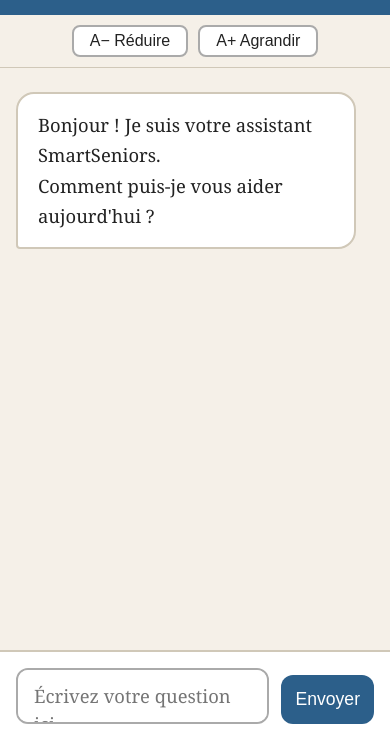
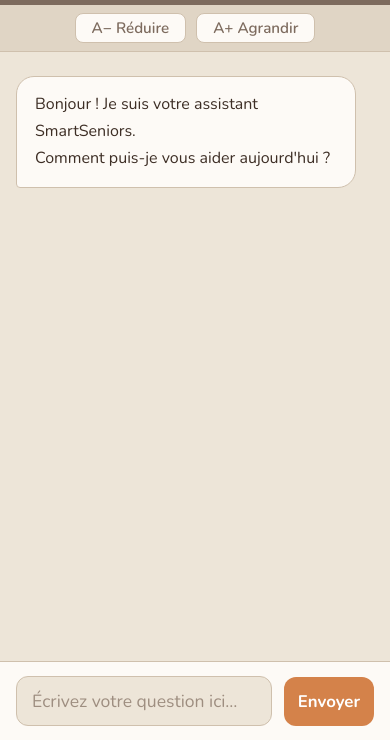
Before and after one commit to gityoni/smartseniors, a plain HTML site: page pages/index.html in a window 390 px wide. Shown: the part 104-844 px from the top of the page. Drawn offline with nearby package versions, Linux system fonts and the light colour scheme.

Commit message:
Enhance layout and styling in index.html
Updated styles and structure in index.html to improve layout and design. Added Google Fonts and modified various CSS properties for better aesthetics.

```diff
--- a/pages/index.html
+++ b/pages/index.html
@@ -4,42 +4,66 @@
   <meta charset="UTF-8" />
   <meta name="viewport" content="width=device-width, initial-scale=1.0" />
   <title>SmartSeniors — Votre assistant</title>
+  <link rel="preconnect" href="https://fonts.googleapis.com" />
+  <link rel="stylesheet" href="https://fonts.googleapis.com/css2?family=Nunito:wght@400;600;700&display=swap" />
+  <script src="https://cdn.jsdelivr.net/npm/marked/marked.min.js"></script>
   <style>
     *, *::before, *::after { box-sizing: border-box; margin: 0; padding: 0; }
+
+    :root {
+      --cream:    #EDE5D8;
+      --cream-dk: #E0D5C5;
+      --brown:    #7D6B5E;
+      --brown-dk: #5E4F45;
+      --copper:   #D4824A;
+      --copper-dk:#B8693A;
+      --white:    #FDFAF6;
+      --border:   #CFC0AD;
+      --text:     #3D2E25;
+    }
+
     body {
-      font-family: Georgia, 'Times New Roman', serif;
-      background: #f5f0e8;
-      color: #222;
+      font-family: 'Nunito', 'Segoe UI', sans-serif;
+      background: var(--cream);
+      color: var(--text);
       display: flex;
       flex-direction: column;
       height: 100dvh;
     }
+
     header {
-      background: #2c5f8a;
+      background: var(--brown);
       color: #fff;
-      padding: 18px 24px;
+      padding: 16px 24px;
       text-align: center;
+      box-shadow: 0 2px 8px rgba(0,0,0,0.15);
     }
-    header h1 { font-size: 1.6rem; letter-spacing: 0.03em; }
-    header p  { font-size: 1rem; opacity: 0.85; margin-top: 4px; }
+    header h1 { font-size: 1.55rem; font-weight: 700; letter-spacing: 0.02em; }
+    header h1 span { color: var(--copper); }
+    header p { font-size: 0.95rem; opacity: 0.8; margin-top: 3px; font-weight: 400; }
+
     #font-controls {
       display: flex;
       justify-content: center;
       gap: 10px;
-      padding: 10px 16px;
-      background: #f5f0e8;
-      border-bottom: 1px solid #d0c8b8;
+      padding: 8px 16px;
+      background: var(--cream-dk);
+      border-bottom: 1px solid var(--border);
     }
     #font-controls button {
-      background: #fff;
-      border: 2px solid #aaa;
+      background: var(--white);
+      border: 1.5px solid var(--border);
       border-radius: 8px;
-      padding: 5px 16px;
+      padding: 4px 16px;
       cursor: pointer;
-      font-size: 1rem;
-      color: #222;
+      font-family: inherit;
+      font-size: 0.95rem;
+      color: var(--brown);
+      font-weight: 600;
+      transition: border-color 0.2s, color 0.2s;
     }
-    #font-controls button:hover { border-color: #2c5f8a; color: #2c5f8a; }
+    #font-controls button:hover { border-color: var(--copper); color: var(--copper); }
+
     #chat-box {
       flex: 1;
       overflow-y: auto;
@@ -48,40 +72,48 @@
       flex-direction: column;
       gap: 16px;
     }
+
     .bubble {
-      max-width: 80%;
-      padding: 16px 20px;
+      max-width: 78%;
+      padding: 14px 18px;
       border-radius: 18px;
-      font-size: 1.15rem;
-      line-height: 1.65;
-      white-space: pre-wrap;
+      font-size: 1.1rem;
+      line-height: 1.7;
     }
     .bubble.user {
       align-self: flex-end;
-      background: #2c5f8a;
+      background: var(--copper);
       color: #fff;
       border-bottom-right-radius: 4px;
+      font-weight: 600;
     }
     .bubble.assistant {
       align-self: flex-start;
-      background: #fff;
-      border: 2px solid #d0c8b8;
+      background: var(--white);
+      border: 1.5px solid var(--border);
       border-bottom-left-radius: 4px;
     }
-    .typing {
-      align-self: flex-start;
-      font-size: 1.1rem;
-      color: #888;
-      padding: 12px 16px;
-    }
+    .bubble.assistant h1,
+    .bubble.assistant h2,
+    .bubble.assistant h3 { color: var(--brown-dk); font-size: 1.05em; margin: 10px 0 4px; }
+    .bubble.assistant p { margin: 6px 0; }
+    .bubble.assistant ul, .bubble.assistant ol { padding-left: 1.4em; margin: 6px 0; }
+    .bubble.assistant li { margin: 3px 0; }
+    .bubble.assistant strong { color: var(--brown-dk); }
+    .bubble.assistant hr { border: none; border-top: 2px solid var(--copper); opacity: 0.3; margin: 10px 0; }
+    .bubble.assistant p:first-child { margin-top: 0; }
+    .bubble.assistant p:last-child  { margin-bottom: 0; }
+
+    .typing { align-self: flex-start; font-size: 1rem; color: var(--brown); padding: 10px 14px; opacity: 0.7; }
     .typing span { display: inline-block; animation: blink 1.2s infinite; }
     .typing span:nth-child(2) { animation-delay: 0.2s; }
     .typing span:nth-child(3) { animation-delay: 0.4s; }
-    @keyframes blink { 0%,80%,100% { opacity: 0.2; } 40% { opacity: 1; } }
+    @keyframes blink { 0%,80%,100% { opacity: 0.15; } 40% { opacity: 1; } }
+
     #input-area {
-      border-top: 2px solid #d0c8b8;
-      background: #fff;
-      padding: 16px;
+      border-top: 1.5px solid var(--border);
+      background: var(--white);
+      padding: 14px 16px;
       display: flex;
       gap: 12px;
       align-items: flex-end;
@@ -89,41 +121,48 @@
     #user-input {
       flex: 1;
       font-family: inherit;
-      font-size: 1.15rem;
+      font-size: 1.1rem;
       line-height: 1.5;
-      border: 2px solid #aaa;
+      border: 1.5px solid var(--border);
       border-radius: 12px;
-      padding: 12px 16px;
+      padding: 11px 15px;
       resize: none;
-      min-height: 52px;
-      max-height: 160px;
+      min-height: 50px;
+      max-height: 150px;
       overflow-y: auto;
       outline: none;
+      background: var(--cream);
+      color: var(--text);
       transition: border-color 0.2s;
     }
-    #user-input:focus { border-color: #2c5f8a; }
+    #user-input:focus { border-color: var(--copper); }
+    #user-input::placeholder { color: #9e8e80; }
+
     #send-btn {
-      background: #2c5f8a;
+      background: var(--copper);
       color: #fff;
       border: none;
       border-radius: 12px;
-      padding: 14px 22px;
-      font-size: 1.1rem;
+      padding: 13px 22px;
+      font-family: inherit;
+      font-size: 1.05rem;
+      font-weight: 700;
       cursor: pointer;
       transition: background 0.2s;
     }
-    #send-btn:hover:not(:disabled) { background: #1e4a70; }
-    #send-btn:disabled { background: #aaa; cursor: not-allowed; }
+    #send-btn:hover:not(:disabled) { background: var(--copper-dk); }
+    #send-btn:disabled { background: var(--border); cursor: not-allowed; }
+
     @media (max-width: 500px) {
-      .bubble { max-width: 95%; }
-      #send-btn { padding: 14px; }
+      .bubble { max-width: 95%; font-size: 1rem; }
+      #send-btn { padding: 13px 14px; }
     }
   </style>
 </head>
 <body>
 
 <header>
-  <h1>SmartSeniors</h1>
+  <h1>Smart<span>Seniors</span></h1>
   <p>Votre assistant personnel — posez toutes vos questions</p>
 </header>
 
@@ -135,12 +174,7 @@
 <div id="chat-box" role="log" aria-live="polite"></div>
 
 <div id="input-area">
-  <textarea
-    id="user-input"
-    placeholder="Écrivez votre question ici…"
-    rows="1"
-    aria-label="Votre message"
-  ></textarea>
+  <textarea id="user-input" placeholder="Écrivez votre question ici…" rows="1" aria-label="Votre message"></textarea>
   <button id="send-btn" onclick="sendMessage()">Envoyer</button>
 </div>
 
@@ -148,20 +182,28 @@
   const chatBox = document.getElementById("chat-box");
   const input   = document.getElementById("user-input");
   const sendBtn = document.getElementById("send-btn");
+  let history = [], fontSize = 17;
 
-  let history = [];
-  let fontSize = 18;
+  if (typeof marked !== "undefined") marked.setOptions({ gfm: true, breaks: true });
+
+  function renderMarkdown(text) {
+    if (typeof marked !== "undefined") return marked.parse(text);
+    return text.replace(/&/g,"&amp;").replace(/</g,"&lt;").replace(/>/g,"&gt;")
+      .replace(/\*\*(.+?)\*\*/g,"<strong>$1</strong>").replace(/\*(.+?)\*/g,"<em>$1</em>")
+      .replace(/^#{1,3}\s+(.+)$/gm,"<strong>$1</strong>").replace(/^---$/gm,"<hr>")
+      .replace(/\n/g,"<br>");
+  }
 
   input.addEventListener("input", () => {
     input.style.height = "auto";
-    input.style.height = Math.min(input.scrollHeight, 160) + "px";
+    input.style.height = Math.min(input.scrollHeight, 150) + "px";
   });
   input.addEventListener("keydown", (e) => {
     if (e.key === "Enter" && !e.shiftKey) { e.preventDefault(); sendMessage(); }
   });
 
   function adjustFont(delta) {
-    fontSize = Math.min(28, Math.max(14, fontSize + delta));
+    fontSize = Math.min(26, Math.max(13, fontSize + delta));
     document.querySelectorAll(".bubble, #user-input, #send-btn").forEach(el => {
       el.style.fontSize = fontSize + "px";
     });
@@ -170,44 +212,33 @@
   function addBubble(role, text) {
     const div = document.createElement("div");
     div.className = `bubble ${role}`;
-    div.textContent = text;
+    if (role === "assistant") div.innerHTML = renderMarkdown(text);
+    else div.textContent = text;
     chatBox.appendChild(div);
     chatBox.scrollTop = chatBox.scrollHeight;
   }
 
   function showTyping() {
     const div = document.createElement("div");
-    div.className = "typing";
-    div.id = "typing-indicator";
+    div.className = "typing"; div.id = "typing-indicator";
     div.innerHTML = "L'assistant réfléchit<span>.</span><span>.</span><span>.</span>";
     chatBox.appendChild(div);
     chatBox.scrollTop = chatBox.scrollHeight;
   }
 
-  function removeTyping() {
-    document.getElementById("typing-indicator")?.remove();
-  }
+  function removeTyping() { document.getElementById("typing-indicator")?.remove(); }
 
   async function sendMessage() {
     const text = input.value.trim();
     if (!text || sendBtn.disabled) return;
-
-    input.value = "";
-    input.style.height = "auto";
-    sendBtn.disabled = true;
-
-    addBubble("user", text);
-    showTyping();
-
+    input.value = ""; input.style.height = "auto"; sendBtn.disabled = true;
+    addBubble("user", text); showTyping();
     try {
       const res = await fetch("/api/chat", {
-        method: "POST",
-        headers: { "Content-Type": "application/json" },
+        method: "POST", headers: { "Content-Type": "application/json" },
         body: JSON.stringify({ message: text, history }),
       });
-      const data = await res.json();
-      removeTyping();
-
+      const data = await res.json(); removeTyping();
       if (!res.ok || data.error) {
         addBubble("assistant", "Désolé, une erreur s'est produite. Veuillez réessayer.");
       } else {
@@ -220,9 +251,7 @@
       removeTyping();
       addBubble("assistant", "Impossible de contacter l'assistant. Vérifiez votre connexion internet.");
     }
-
-    sendBtn.disabled = false;
-    input.focus();
+    sendBtn.disabled = false; input.focus();
   }
 
   addBubble("assistant", "Bonjour ! Je suis votre assistant SmartSeniors.\nComment puis-je vous aider aujourd'hui ?");
```
